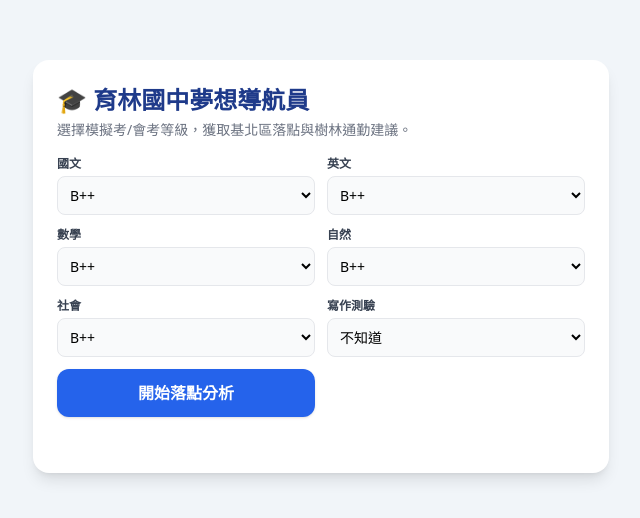
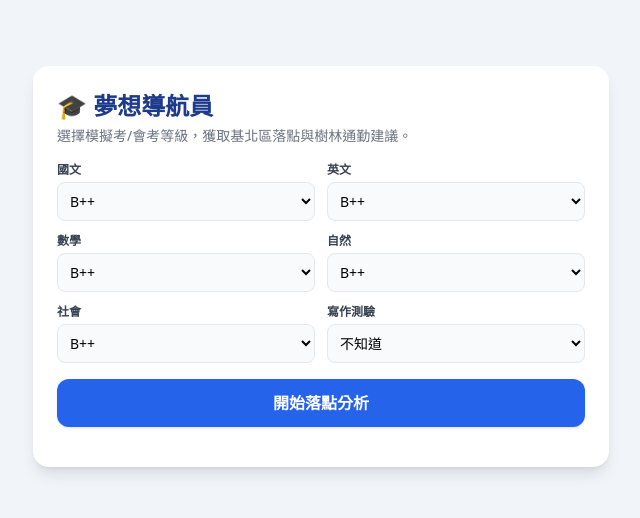
Before and after one commit to Red-Teacher/yulin-cap, a website: page index.html in a window 1280 px wide. Shown: the part 134-652 px from the top of the page, without its empty margins (319-959 px from the left). Drawn offline with nearby package versions, Linux system fonts and the light colour scheme.

Commit message:
Update index.html

```diff
--- a/index.html
+++ b/index.html
@@ -3,12 +3,17 @@
 <head>
   <meta charset="UTF-8">
   <meta name="viewport" content="width=device-width, initial-scale=1.0">
-  <title>育林國中夢想導航員</title>
+
+  <title>夢想導航員</title>
+  <meta property="og:title" content="夢想導航員">
+  <meta property="og:description" content="專為育林國中同學打造！提供基北區會考落點分析、樹林在地通勤建議與夢想學校追問服務。">
+  <meta property="og:type" content="website">
+
   <script src="https://cdn.tailwindcss.com"></script>
 </head>
 <body class="bg-slate-100 min-h-screen p-4 flex justify-center items-center">
   <div class="max-w-xl w-full bg-white rounded-2xl shadow-lg p-6">
-    <h1 class="text-2xl font-bold text-blue-900 mb-1">🎓 育林國中夢想導航員</h1>
+    <h1 class="text-2xl font-bold text-blue-900 mb-1">🎓 夢想導航員</h1>
     <p class="text-gray-500 mb-4 text-sm">選擇模擬考/會考等級，獲取基北區落點與樹林通勤建議。</p>
 
     <!-- 分數選擇區 -->
@@ -45,6 +50,7 @@
           <option>1 級分</option>
           <option>0 級分</option>
         </select>
+      </div>
     </div>
 
     <button onclick="firstAnalyze()" id="startBtn" class="w-full bg-blue-600 hover:bg-blue-700 text-white font-bold py-3 rounded-xl transition shadow mb-4">開始落點分析</button>
```
Lines whose indentation alone changed are shown as unchanged.
